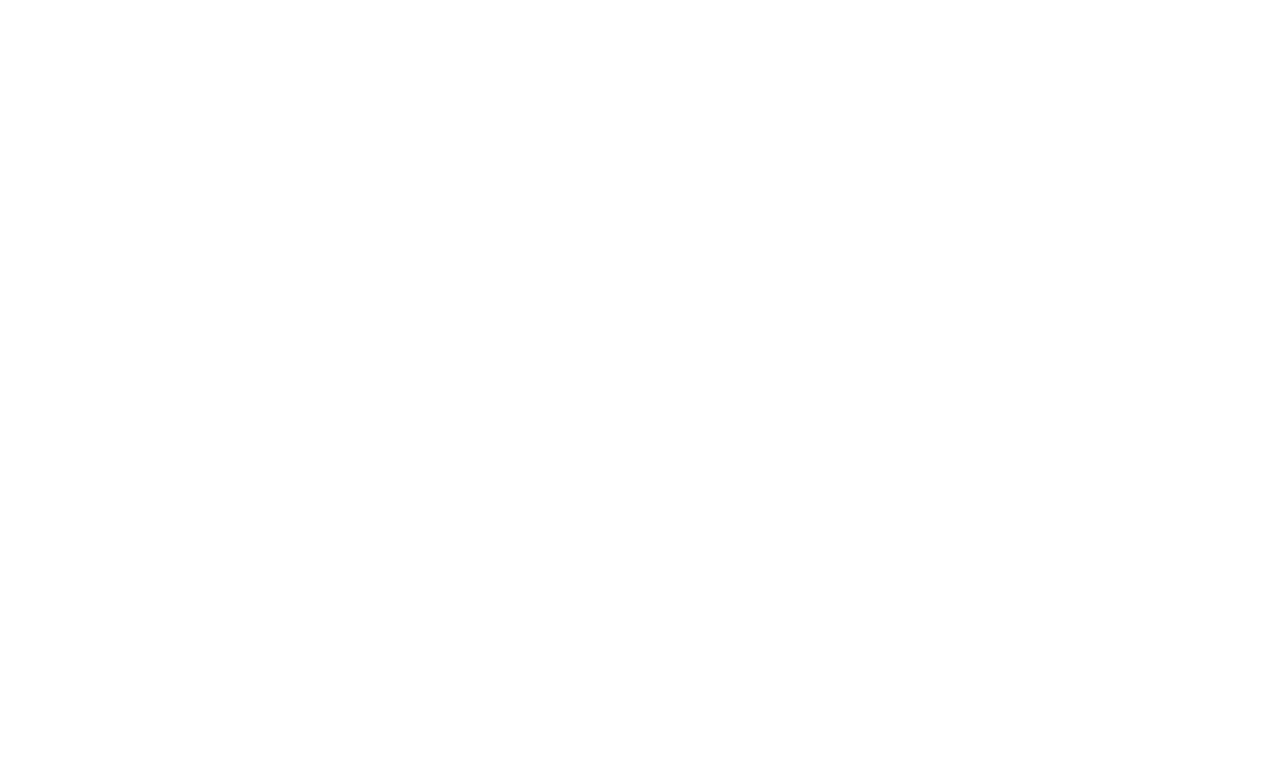
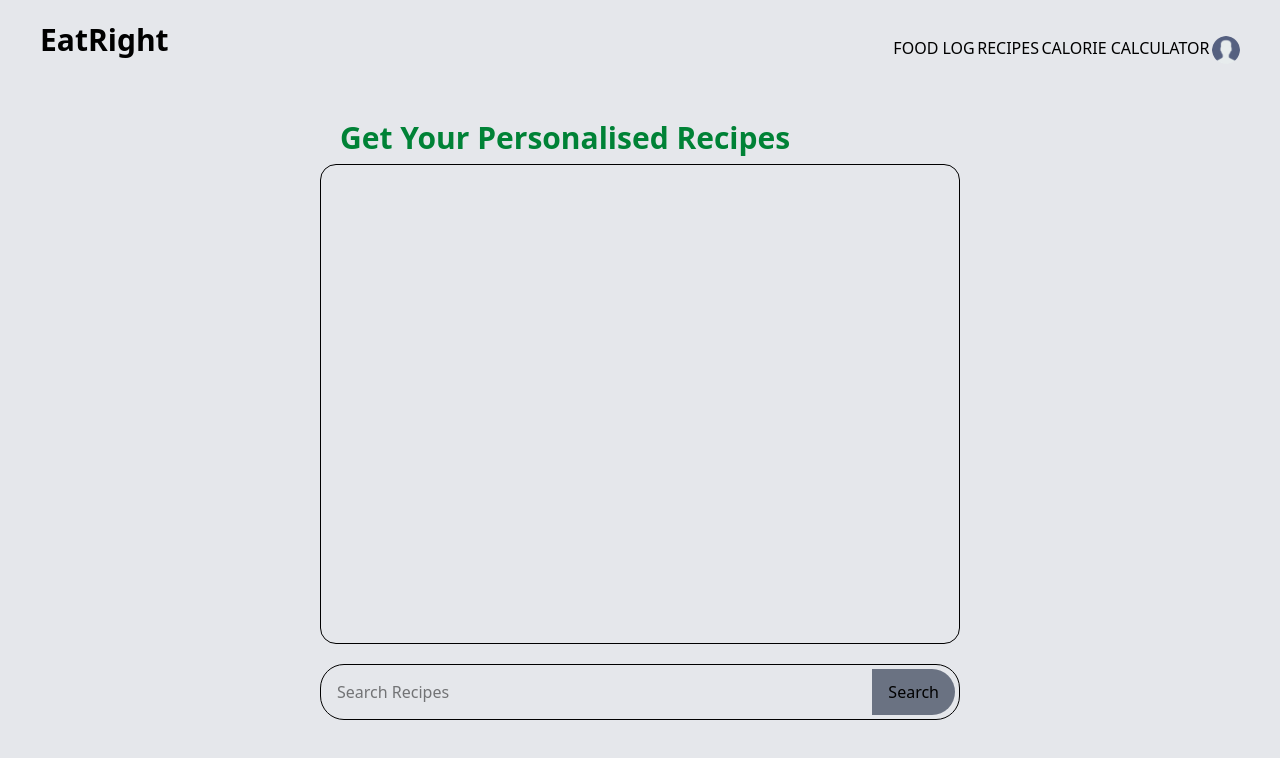
Before and after one commit to preethipatil175/EatRight, a React app in the folder frontend/: page /Recipes in a window 1280 px wide. Before the commit this address had no page. Shown: the top 758 px of the page. Built offline with nearby package versions, Linux system fonts and the light colour scheme; the HTML template or start-up script is replaced by a standard one.

Commit message:
new changes

```diff
--- a/frontend/src/App.tsx
+++ b/frontend/src/App.tsx
@@ -1,12 +1,14 @@
 import { Routes, Route } from "react-router-dom";
 import FoodLogHome from "./pages/FoodLogHome"
 import PreviousLogs from "./pages/PreviousLogs";
+import Recipes from "./pages/Recipes";
 
 export default function App() {
   return (
     <Routes>
       <Route path='/' element={<FoodLogHome />} />
       <Route path='/PreviousLogs' element={<PreviousLogs />} />
+      <Route path='/Recipes' element={<Recipes />} />
     </Routes>
   )
 }
--- /dev/null
+++ b/frontend/src/assests/constants.tsx
@@ -0,0 +1,2 @@
+export const URL =
+"https://generativelanguage.googleapis.com/v1beta/models/gemini-2.0-flash:generateContent?key=AIzaSyABlffAwm_iYBcxv65EafqoNjBAtKgg0Dk";
--- a/frontend/src/pages/Recipes.tsx
+++ b/frontend/src/pages/Recipes.tsx
@@ -1,5 +1,61 @@
-export default function Recipes() {
-    return (
-        <h1>Recipes Page</h1>
-    )
-}
+import { useState } from "react";
+import NavBar from "../components/Navbar";
+import { URL } from "../assests/constants";
+
+const Recipes = () => {
+  const [question, setQuestion] = useState("");
+  const [result, setResult] = useState(undefined);
+
+  const payload = {
+    contents: [
+      {
+        parts: [
+          {
+            text: question,
+          },
+        ],
+      },
+    ],
+  };
+  const askQuestion = async () => {
+    let response = await fetch(URL, {
+      method: "POST",
+      headers: {
+        "Content-Type": "application/json",
+      },
+      body: JSON.stringify(payload),
+    });
+
+    response = await response.json();
+      setResult(response.candidates[0].content.parts[0].text);
+  };
+
+  return (
+    <div className="min-h-screen bg-gray-200">
+      <NavBar />
+      <div className="container w-1/2 mx-auto mt-10 gap-4">
+        <h2 className="pl-5 mb-2 text-3xl font-bold text-green-700">
+          Get Your Personalised Recipes
+        </h2>
+        <div className="h-120 border-1 rounded-2xl">{result}</div>
+        <div className="border-1 rounded-3xl p-1 mt-5  mx-auto flex">
+          <input
+            className="p-3 w-full h-full outline-none"
+            type="text"
+            value={question}
+            onChange={(event) => setQuestion(event.target.value)}
+            placeholder="Search Recipes"
+          />
+          <button
+            onClick={askQuestion}
+            className="bg-gray-500  px-4 py-2 rounded-r-3xl"
+          >
+            Search
+          </button>
+        </div>
+      </div>
+    </div>
+  );
+};
+
+export default Recipes;
```
